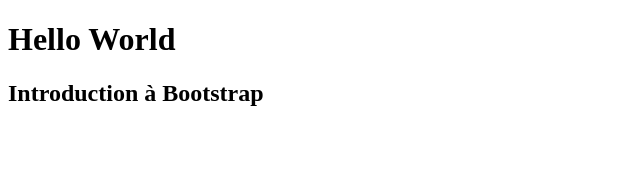
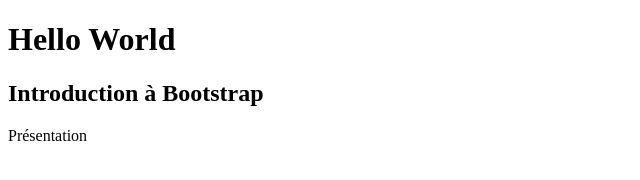
Before and after one commit to Modeste2022/Jour3-bootstrap, a plain HTML site: page index.html in a window 1280 px wide. Shown: the whole page, without its empty margins (0-640 px from the left). Drawn offline with Linux system fonts and the light colour scheme.

Commit message:
Update index.html
presentation

```diff
--- a/index.html
+++ b/index.html
@@ -16,7 +16,7 @@
             </div>
             <div>
                 <div>
-                    <div></div>
+                    <div>Présentation</div>
                 </div>
             </div>
         </section>
```
